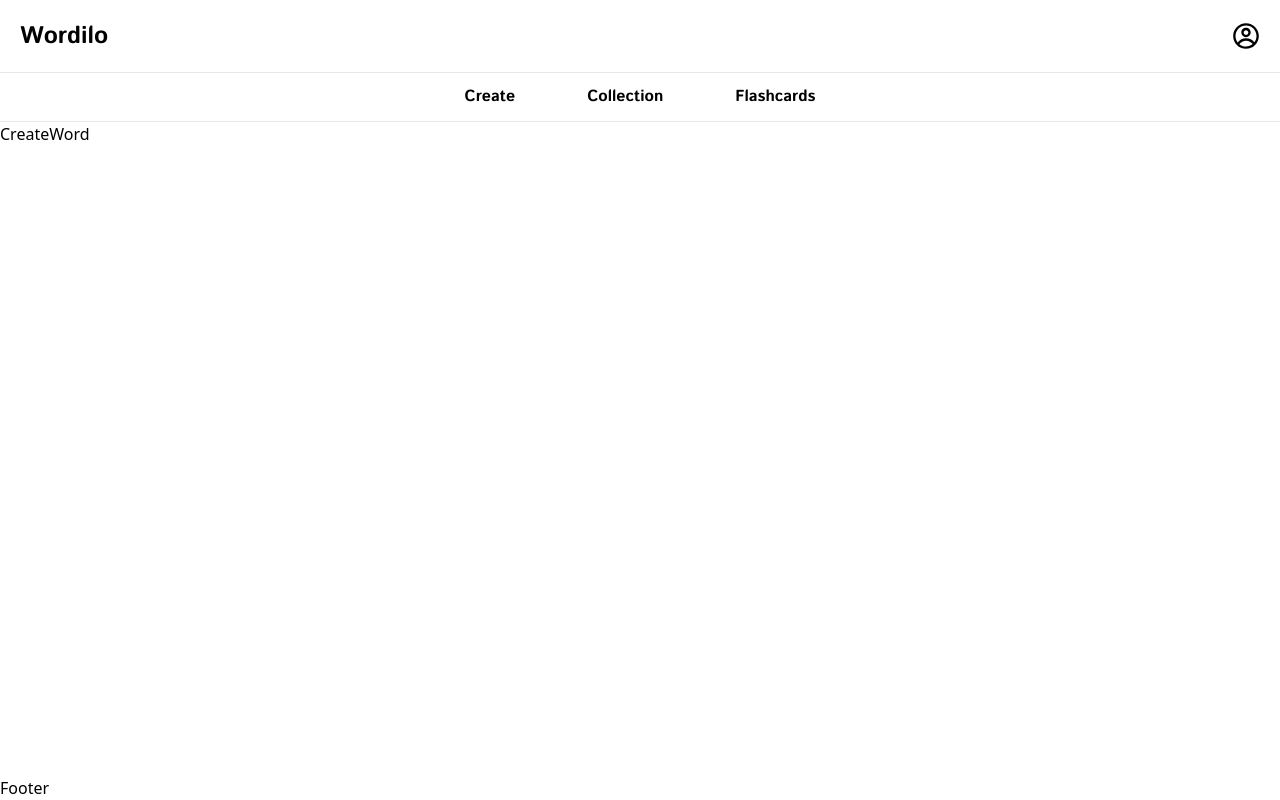
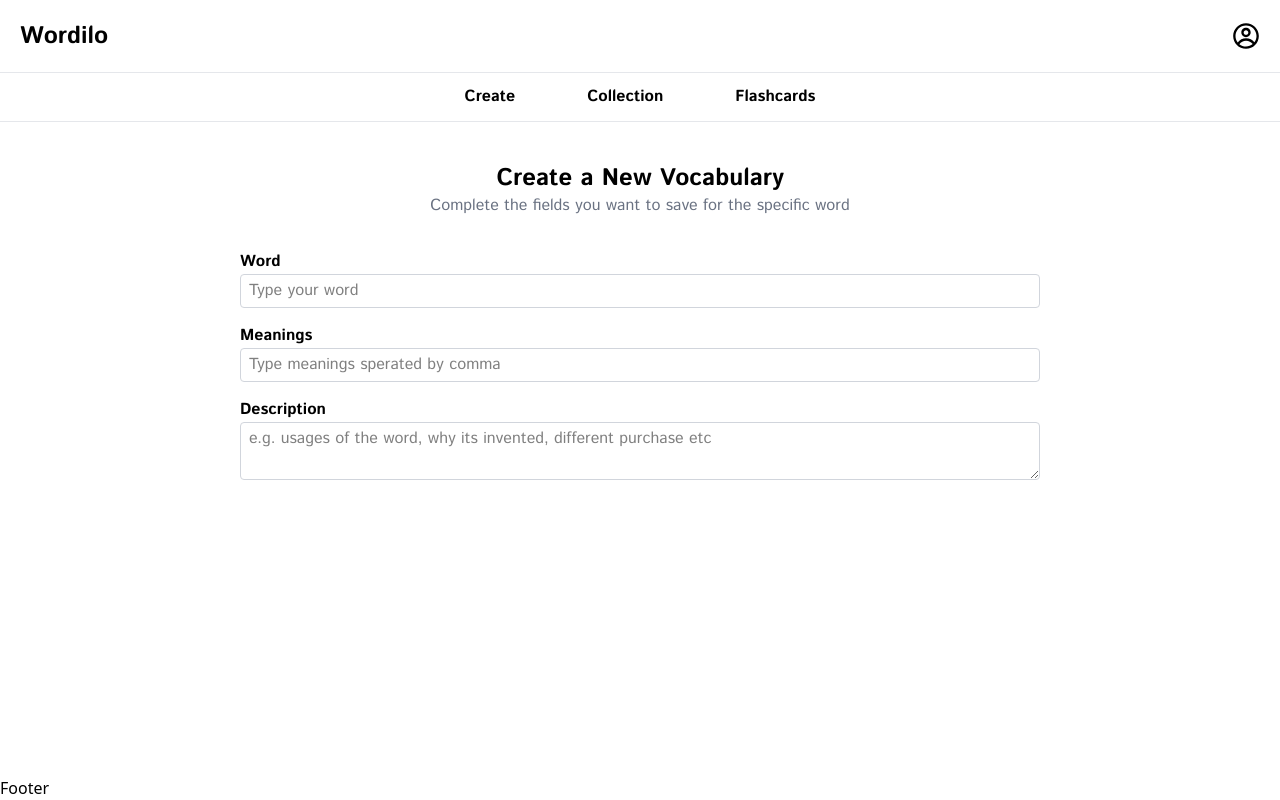
Before and after one commit to IamAshrafee/Wordilo, a React (Vite) app in the folder Frontend/: page / in a window 1280 px wide. Built offline with nearby package versions, Linux system fonts and the light colour scheme.

Commit message:
Create word form designed

```diff
--- a/Frontend/src/pages/home/CreateWord.jsx
+++ b/Frontend/src/pages/home/CreateWord.jsx
@@ -1,9 +1,68 @@
-import React from 'react'
+import React from "react";
+import MainWidth from "../../components/layout/MainWidth";
 
 const CreateWord = () => {
   return (
-    <div>CreateWord</div>
-  )
-}
+    <div className="mt-10 flex justify-center items-center">
+      <MainWidth>
+        <div className="w-[800px]">
+          <div className="flex flex-col justify-center items-center">
+            <h1 className="font-istok font-bold text-2xl">
+              Create a New Vocabulary
+            </h1>
+            <p className="font-istok font-medium text-gray-500">
+              Complete the fields you want to save for the specific word
+            </p>
+          </div>
+          <div className="mt-8">
+            <div className="flex flex-col mt-4">
+              <label htmlFor="word" className="font-istok font-bold text-base">
+                Word
+              </label>
+              <input
+                type="text"
+                id="word"
+                name="word"
+                placeholder="Type your word"
+                className="border border-gray-300 rounded focus:border focus:border-gray-500 outline-none p-1 px-2 font-istok"
+              />
+            </div>
+            <div className="flex flex-col mt-4">
+              <label
+                htmlFor="meanings"
+                className="font-istok font-bold text-base"
+              >
+                Meanings
+              </label>
+              <input
+                type="text"
+                id="meanings"
+                name="meanings"
+                placeholder="Type meanings sperated by comma"
+                className="border border-gray-300 rounded focus:border focus:border-gray-500 outline-none p-1 px-2 font-istok"
+              />
+            </div>
+            <div className="flex flex-col mt-4">
+              <label
+                htmlFor="description"
+                className="font-istok font-bold text-base"
+              >
+                Description
+              </label>
+              <textarea
+                type="text"
+                id="description"
+                name="description"
+                rows={2}
+                placeholder="e.g. usages of the word, why its invented, different purchase etc"
+                className="border border-gray-300 rounded focus:border focus:border-gray-500 outline-none p-1 px-2 font-istok"
+              />
+            </div>
+          </div>
+        </div>
+      </MainWidth>
+    </div>
+  );
+};
 
-export default CreateWord
+export default CreateWord;
```
